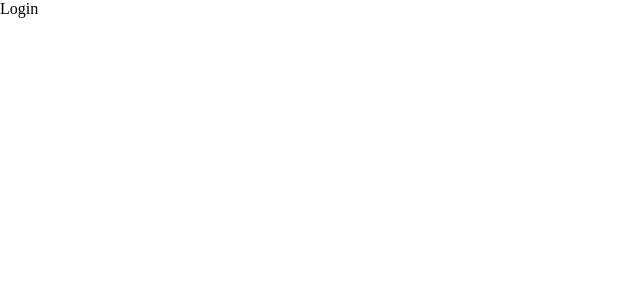
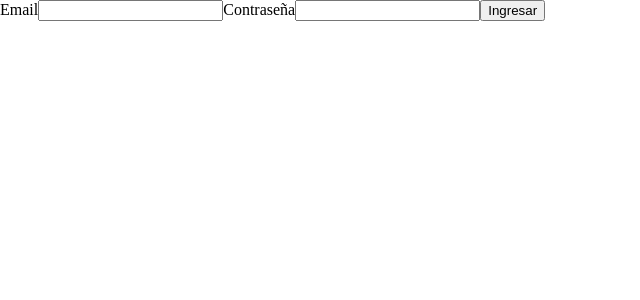
Before and after one commit to YesseniaJimenez/proyectoFinal, a React (Vite) app in the folder Frontend/Digital_Booking/: page /login in a window 1280 px wide. Shown: the top 300 px of the page, without its empty margins (0-640 px from the left). Built offline with nearby package versions, Linux system fonts and the light colour scheme.

Commit message:
added a login form to reveal the routes after sign in

```diff
--- a/Frontend/Digital_Booking/src/App.jsx
+++ b/Frontend/Digital_Booking/src/App.jsx
@@ -5,11 +5,13 @@ import { BrowserRouter, Routes, Route, Navigate } from "react-router-dom"
 import './App.css'
 import { routes } from './Navigation/Routes'
 import ProtectedRoutes from './Components/ProtectedRoutes'
+import ContextLoginProvider from './Context/LoginContext'
 
 function App() {
 
     return (
         <BrowserRouter>
+            <ContextLoginProvider>
                 <Routes>
                     <Route path='/login' element={<Login />} />
                     <Route element={<ProtectedRoutes />}>
@@ -25,6 +27,7 @@ function App() {
                     </Route>
                     <Route path='/' element={<Navigate to="/login" />} />
                 </Routes>
+            </ContextLoginProvider>
         </BrowserRouter>
     )
 }
--- a/Frontend/Digital_Booking/src/Components/ProtectedRoutes.jsx
+++ b/Frontend/Digital_Booking/src/Components/ProtectedRoutes.jsx
@@ -1,8 +1,9 @@
-import React from 'react'
+import React, { useContext } from 'react'
 import { Outlet, Navigate } from "react-router-dom"
+import { ContextLogin } from '../Context/LoginContext'
 
 const ProtectedRoutes = () => {
-    const isLogged = false
+    const { isLogged } = useContext(ContextLogin)
     return isLogged ? <Outlet /> : <Navigate to="/login" />
 }
 
--- /dev/null
+++ b/Frontend/Digital_Booking/src/Context/LoginContext.jsx
@@ -0,0 +1,26 @@
+import React, { createContext } from "react";
+import { useState } from "react";
+
+export const ContextLogin = createContext({})
+
+const ContextLoginProvider = ({children}) => {
+
+    const [isLogged, setIsLogged] = useState(false)
+
+    const handleLogin = () => {
+        setIsLogged(true)
+    }
+
+    const state = {
+        isLogged,
+        handleLogin
+    }
+
+    return (
+        <ContextLogin.Provider value={state}>
+            {children}
+        </ContextLogin.Provider>
+    )
+}
+
+export default ContextLoginProvider
--- a/Frontend/Digital_Booking/src/Routes/Login.jsx
+++ b/Frontend/Digital_Booking/src/Routes/Login.jsx
@@ -1,8 +1,33 @@
 import React from 'react'
+import { useState, useContext } from 'react'
+import { ContextLogin } from '../Context/LoginContext'
+import { useNavigate } from 'react-router-dom'
+
 
 const Login = () => {
+  const { handleLogin } = useContext(ContextLogin)
+  const navigate = useNavigate()
+
+  const [email, setEmail] = useState("")
+  const [password, setPassword] = useState("")
+
+  const handleSubmit = (e) => {
+    e.preventDefault()
+    handleLogin()
+    console.log(email, password)
+    navigate("/home")
+  }
   return (
-    <div>Login</div>
+    <div>
+      <form onSubmit={handleSubmit}>
+        <label htmlFor="">Email</label>
+        <input type="email" name="email" id="email" value={email} onChange={(e) => { setEmail(e.target.value) }} />
+
+        <label htmlFor="">Contraseña</label>
+        <input type="password" name="password" id="password" value={password} onChange={(e) => { setPassword(e.target.value) }} />
+        <button type="submit">Ingresar</button>
+      </form>
+    </div>
   )
 }
 
```
Lines whose indentation alone changed are shown as unchanged.
